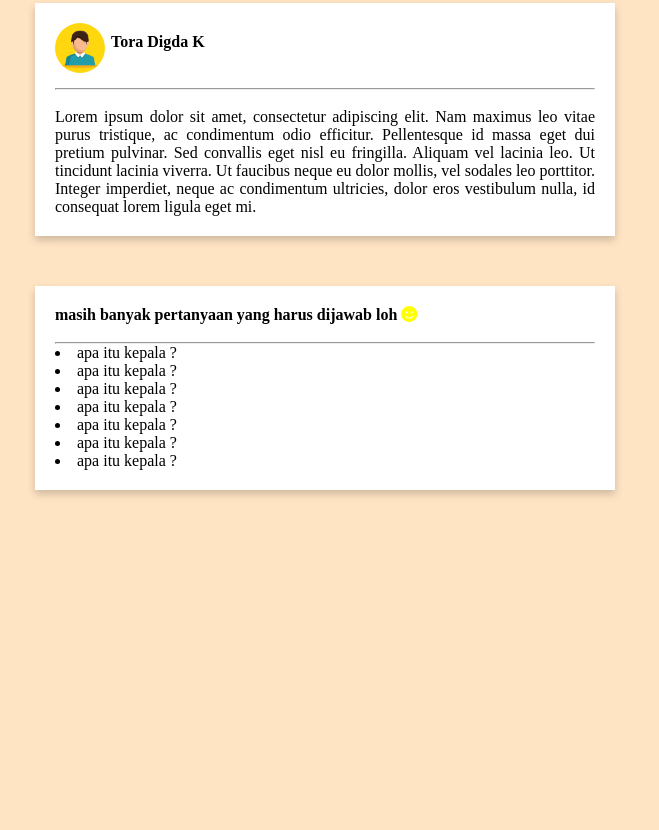
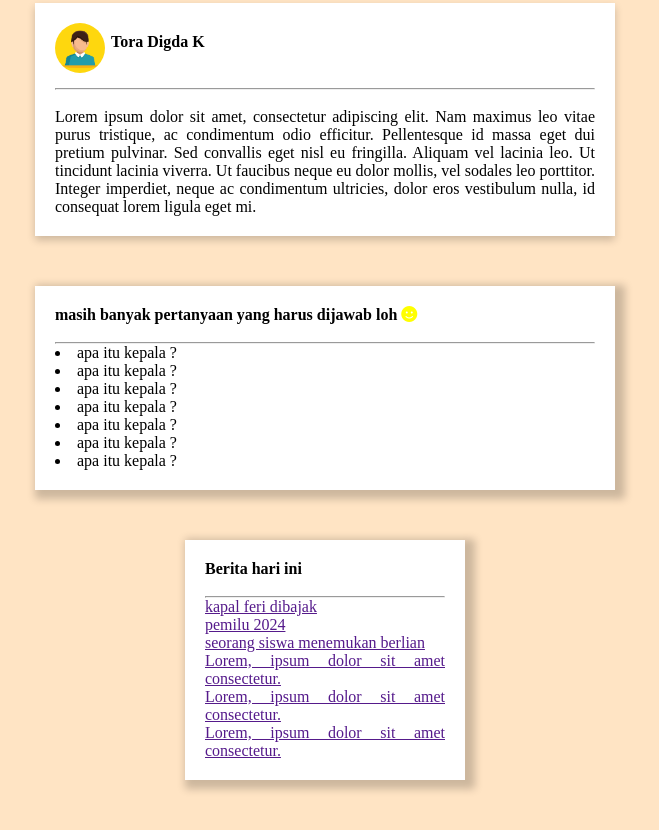
Before and after one commit to tora180405/projek-dicoding, a plain HTML site: page index.html in a window 1280 px wide. Shown: the part 779-1609 px from the top of the page, without its empty margins (315-974 px from the left). Before the commit the page ends 1319 px from the top, so only its background shows below. Drawn offline with Linux system fonts and the light colour scheme.

Commit message:
menambahkan aside

```diff
--- a/index.html
+++ b/index.html
@@ -15,9 +15,9 @@
             </div>
             <div class="list">
                 <ul>
-                    <li>bla</li>
-                    <li>bla</li>
-                    <li>bla</li>
+                    <li>home</li>
+                    <li>diskusi</li>
+                    <li>friend list</li>
                 </ul>
             </div>
             <div class="search">
@@ -92,6 +92,17 @@
                 <li>apa itu kepala ?</li>
             </ul>
         </div>
+        <aside>
+            <h4>Berita hari ini</h4>
+            <br>
+            <hr>
+            <p><a href="">kapal feri dibajak</a></p>
+            <p><a href="">pemilu 2024</a></p>
+            <p><a href="">seorang siswa menemukan berlian</a></p>
+            <p><a href="">Lorem, ipsum dolor sit amet consectetur.</a></p>
+            <p><a href="">Lorem, ipsum dolor sit amet consectetur.</a></p>
+            <p><a href="">Lorem, ipsum dolor sit amet consectetur.</a></p>
+        </aside>
     </main>
 
     <div class="footer">
--- a/style.css
+++ b/style.css
@@ -27,7 +27,7 @@ nav .search{
 
 main .pertanyaan{
     background-color: white;
-    box-shadow: 0 4px 8px 0 rgba(0, 0, 0, 0.2);
+    box-shadow: 5px 4px 8px 5px rgba(0, 0, 0, 0.2);
     margin-inline: 350px;
     margin-top: 50px;
     margin-bottom: 50px;
@@ -47,13 +47,23 @@ main .jawaban{
 
 main .box-pertanyaan{
     background-color: white;
-    box-shadow: 0 4px 8px 0 rgba(0, 0, 0, 0.2);
+    box-shadow: 5px 4px 8px 5px rgba(0, 0, 0, 0.2);
     margin-inline: 350px;
     margin-top: 50px;
     margin-bottom: 50px;
     padding: 20px;
     text-align: justify;
     list-style: inside  ;
+}
+
+main aside{
+    background-color: white;
+    box-shadow: 5px 4px 8px 5px rgba(0, 0, 0, 0.2);
+    margin-inline: 500px;
+    margin-top: 50px;
+    margin-bottom: 50px;
+    padding: 20px;
+    text-align: justify;
 }
 
 main img{
```
